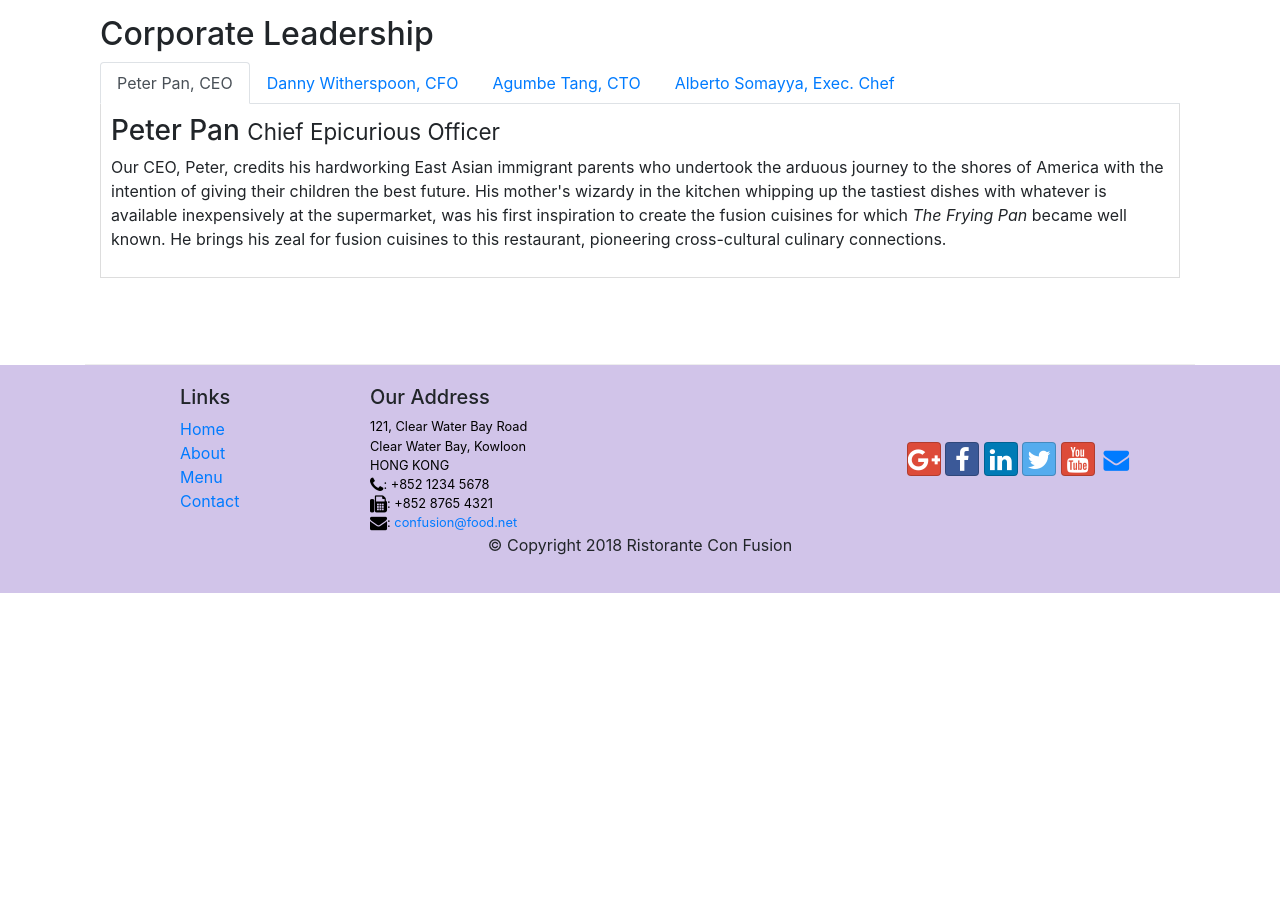
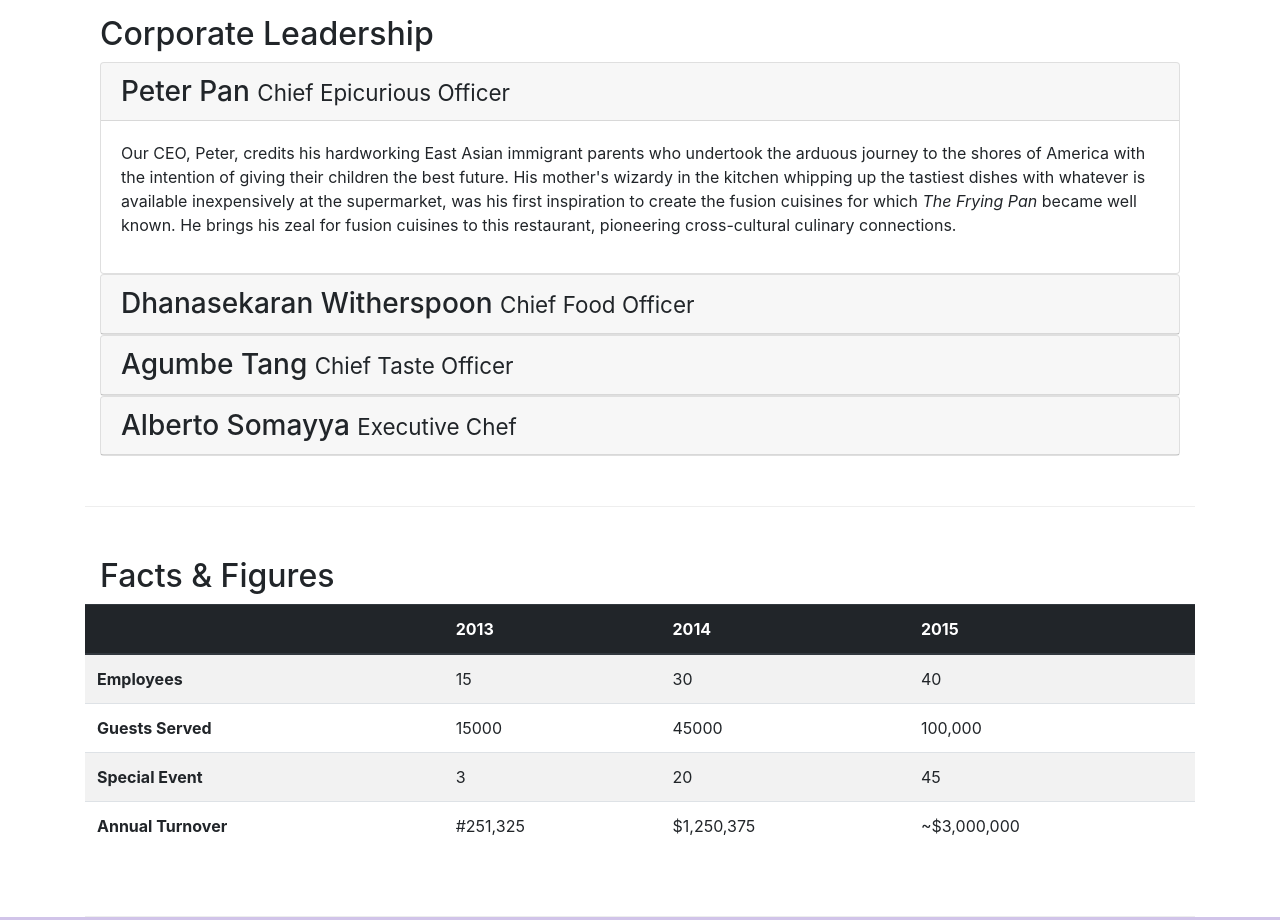
Before and after one commit to Deadreyo/Bootstrap-4-Course, a website: page aboutus.html in a window 1280 px wide. Shown: the part 940-1860 px from the top of the page. Before the commit the page ends 1533 px from the top, so only its background shows below. Drawn offline with nearby package versions, Linux system fonts and the light colour scheme.

Commit message:
Accordion

```diff
--- a/aboutus.html
+++ b/aboutus.html
@@ -92,41 +92,114 @@
         <div class="row row-content">
             <div class="col-12">
                 <h2>Corporate Leadership</h2>
-                <ul class="nav nav-tabs">
-                    <li class="nav-item">
-                        <a class="nav-link active" href="#peter" role="tab" data-toggle="tab">Peter Pan, CEO</a>
-                    </li>
-                    <li class="nav-item">
-                        <a class="nav-link" href="#danny" role="tab" data-toggle="tab">Danny Witherspoon, CFO</a>
-                    </li>
-                    <li class="nav-item">
-                        <a class="nav-link" href="#agumbe" role="tab" data-toggle="tab">Agumbe Tang, CTO</a>
-                    </li>
-                    <li class="nav-item">
-                        <a class="nav-link" href="#alberto" role="tab" data-toggle="tab">Alberto Somayya, Exec. Chef</a>
-                    </li>
-                </ul>
-                <div class="tab-content">
-                    <div role="tabpanel" class="tab-pane fade show active" id="peter">
-                        <h3>Peter Pan <small>Chief Epicurious Officer</small></h3>
-                        <p class="d-none d-sm-block">Our CEO, Peter, credits his hardworking East Asian immigrant parents who undertook the arduous journey to the shores of America with the intention of giving their children the best future. His mother's wizardy in the kitchen whipping up the tastiest dishes with whatever is available inexpensively at the supermarket, was his first inspiration to create the fusion cuisines for which <em>The Frying Pan</em> became well known. He brings his zeal for fusion cuisines to this restaurant, pioneering cross-cultural culinary connections.</p>
+
+                <div id="accordion">
+                    <div class="card">
+                        <div class="card-header" role="tab" id="peterhead">
+                            <h3 class="mb-0">
+                                <a data-toggle="collapse" data-target="#peter">Peter Pan <small>Chief Epicurious Officer</small></a>
+                            </h3>
+                        </div>
+
+                        <div class="collapse show" id="peter" data-parent="#accordion">
+                            <div class="card-body">
+                                <p class="d-none d-sm-block">Our CEO, Peter, credits his hardworking East Asian immigrant parents who undertook the arduous journey to the shores of America with the intention of giving their children the best future. His mother's wizardy in the kitchen whipping up the tastiest dishes with whatever is available inexpensively at the supermarket, was his first inspiration to create the fusion cuisines for which <em>The Frying Pan</em> became well known. He brings his zeal for fusion cuisines to this restaurant, pioneering cross-cultural culinary connections.</p>
+                            </div>
+                        </div>
                     </div>
-                    <div role="tabpanel" class="tab-pane fade" id="danny">
-                        <h3>Dhanasekaran Witherspoon <small>Chief Food Officer</small></h3>
-                        <p class="d-none d-sm-block">Our CFO, Danny, as he is affectionately referred to by his colleagues, comes from a long established family tradition in farming and produce. His experiences growing up on a farm in the Australian outback gave him great appreciation for varieties of food sources. As he puts it in his own words, <em>Everything that runs, wins, and everything that stays, pays!</em></p>
+
+                    <div class="card">
+                        <div class="card-header" role="tab" id="dannyhead">
+                            <h3 class="mb-0">
+                                <a data-toggle="collapse" class="collapsed" data-target="#danny">Dhanasekaran Witherspoon <small>Chief Food Officer</small></a>
+                            </h3>
+                        </div>
+                        <div class="collapse" id="danny" data-parent="#accordion">
+                            <div class="card-body">
+                                <p class="d-none d-sm-block">Our CFO, Danny, as he is affectionately referred to by his colleagues, comes from a long established family tradition in farming and produce. His experiences growing up on a farm in the Australian outback gave him great appreciation for varieties of food sources. As he puts it in his own words, <em>Everything that runs, wins, and everything that stays, pays!</em></p>
+                            </div>
+                        </div>
                     </div>
-                    <div role="tabpanel" class="tab-pane fade" id="agumbe">
-                        <h3>Agumbe Tang <small>Chief Taste Officer</small></h3>
-                        <p class="d-none d-sm-block">Blessed with the most discerning gustatory sense, Agumbe, our CTO, personally ensures that every dish that we serve meets his exacting tastes. Our chefs dread the tongue lashing that ensues if their dish does not meet his exacting standards. He lives by his motto, <em>You click only if you survive my lick.</em></p>
+
+                    <div class="card">
+                        <div class="card-header" role="tab" id="agumbehead">
+                            <h3 class="mb-0">
+                                <a data-toggle="collapse" class="collapsed" data-target="#agumbe">
+                                    Agumbe Tang <small>Chief Taste Officer</small>
+                                </a>
+                            </h3>
+                        </div>
+                        <div class="collapse" id="agumbe" data-parent="#accordion">
+                            <div class="card-body">
+                                <p class="d-none d-sm-block">Blessed with the most discerning gustatory sense, Agumbe, our CTO, personally ensures that every dish that we serve meets his exacting tastes. Our chefs dread the tongue lashing that ensues if their dish does not meet his exacting standards. He lives by his motto, <em>You click only if you survive my lick.</em></p>
+                            </div>
+                        </div>
                     </div>
-                    <div role="tabpanel" class="tab-pane fade" id="alberto">
-                        <h3>Alberto Somayya <small>Executive Chef</small></h3>
-                        <p class="d-none d-sm-block">Award winning three-star Michelin chef with wide International experience having worked closely with whos-who in the culinary world, he specializes in creating mouthwatering Indo-Italian fusion experiences. He says, <em>Put together the cuisines from the two craziest cultures, and you get a winning hit! Amma Mia!</em></p>
+
+                    <div class="card">
+                        <div class="card-header" role="tab" id="albertohead">
+                            <h3 class="mb-0">
+                                <a data-toggle="collapse" class="collapsed" data-target="#alberto">Alberto Somayya <small>Executive Chef</small></a>
+                            </h3>
+                        </div>
+                        <div class="collapse" id="alberto" data-parent="#accordion">
+                            <div class="card-body">
+                                <p class="d-none d-sm-block">Award winning three-star Michelin chef with wide International experience having worked closely with whos-who in the culinary world, he specializes in creating mouthwatering Indo-Italian fusion experiences. He says, <em>Put together the cuisines from the two craziest cultures, and you get a winning hit! Amma Mia!</em></p>
+                            </div>
+                        </div>
                     </div>
+
                 </div>
             </div>
        </div>
+
+       <div class="row row-content">
+            <div class="col-12 col-sm-9">
+                <h2>Facts & Figures</h2>
+            </div>
+            <div class="col-12 col-sm-3">
+            </div>
+            <div class="table-responsive">
+                <table class="table table-striped">
+                    <thead class="thead-dark">
+                        <tr>
+                            <th></th>
+                            <th>2013</th>
+                            <th>2014</th>
+                            <th>2015</th>
+                        </tr>
+                    </thead>
+                    <tbody>
+                        <tr>
+                            <th>Employees</th>
+                            <td>15</td>
+                            <td>30</td>
+                            <td>40</td>
+                        </tr>
+                        <tr>
+                            <th>Guests Served</th>
+                            <td>15000</td>
+                            <td>45000</td>
+                            <td>100,000</td>
+                        </tr>
+                        <tr>
+                            <th>Special Event</th>
+                            <td>3</td>
+                            <td>20</td>
+                            <td>45</td>
+                        </tr>
+                        <tr>
+                            <th>Annual Turnover</th>
+                            <td>#251,325</td>
+                            <td>$1,250,375</td>
+                            <td>~$3,000,000</td>
+                        </tr>
+                    </tbody>
+                </table>
+            </div>
+        </div>
     </div>
+
 
     <footer class="footer">
         <div class="container">
```
Also changed, not shown: index.html (+0 -45 lines).
